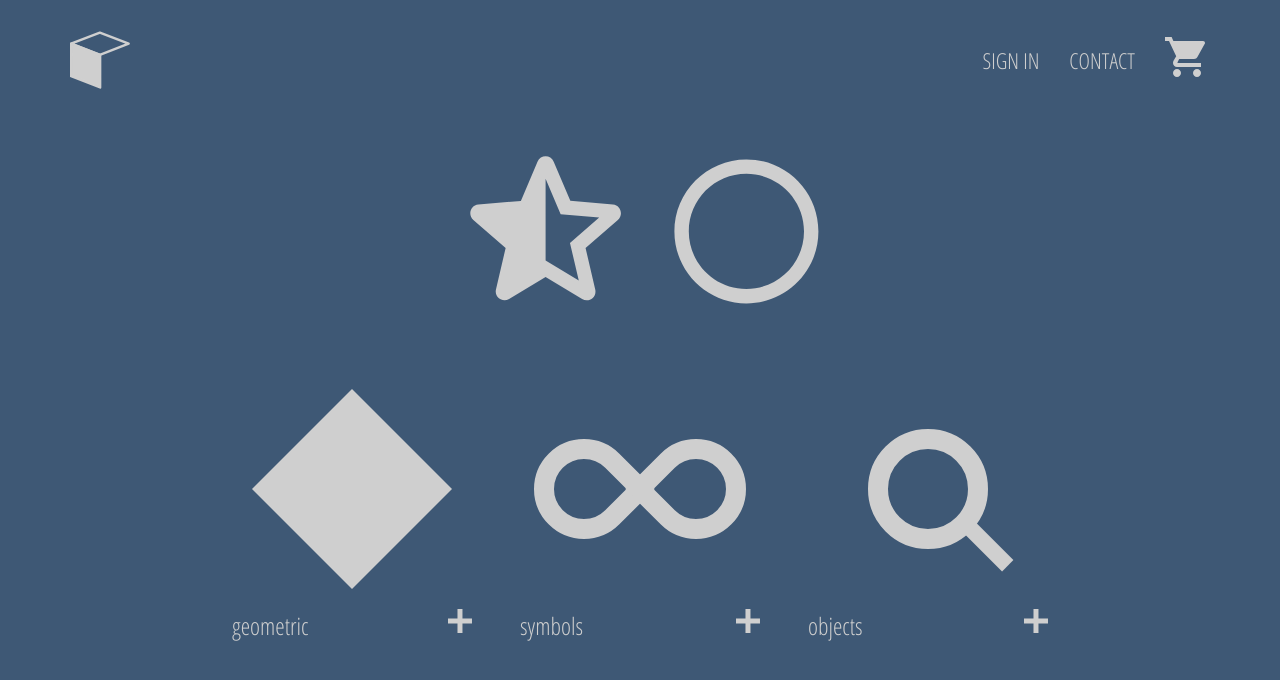
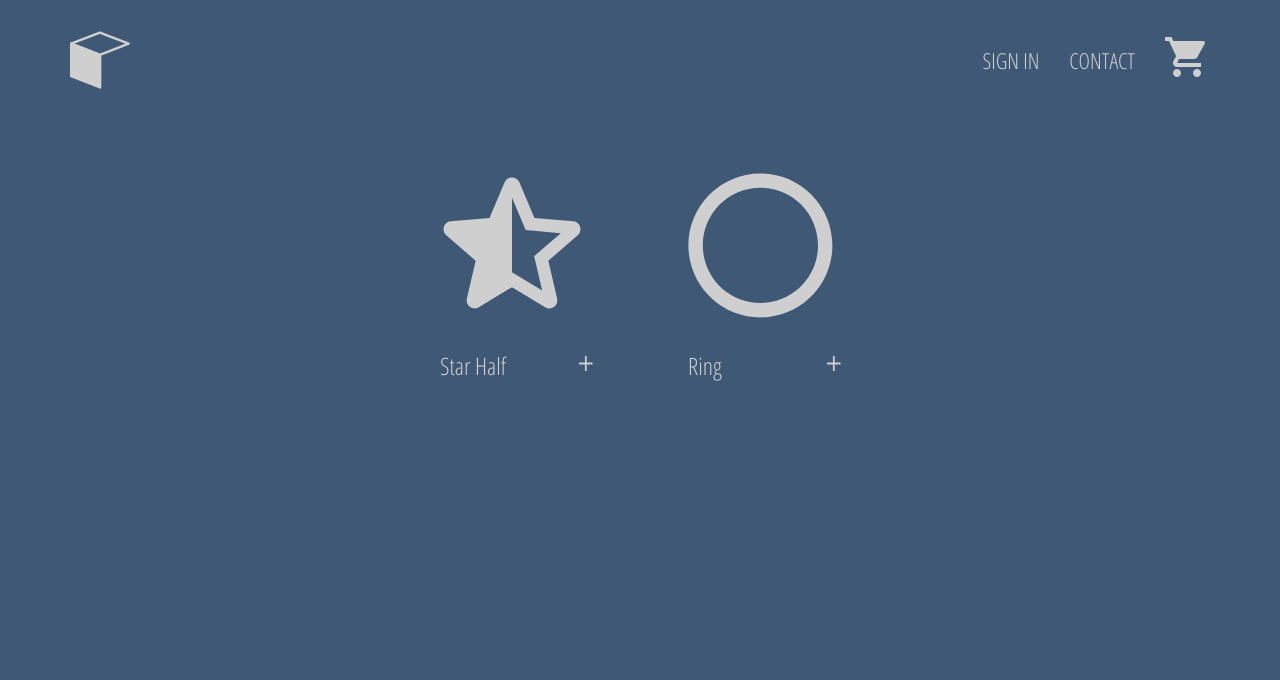
Before and after one commit to ParadigmEncryption/shape-shop, a React (Create React App) app: page / in a window 1280 px wide. Shown: the top 680 px of the page. Built offline with nearby package versions, Linux system fonts and the light colour scheme.

Commit message:
refactored code, removed directory and menu-item components, created styles for shape component

```diff
--- /dev/null
+++ b/src/components/card-list/card-list.component.jsx
@@ -0,0 +1,19 @@
+import React from 'react';
+
+import svgData from '../../utils/svg-data';
+
+import Shape from '../shape/shape.component';
+
+import './card-list.styles.scss';
+
+const CardList = () => (
+  <div className='svg-container'>
+    {
+      svgData.map(({ id, svg, size, type, ...otherSVGDataProps }) => (
+        <Shape key={id} shape={svg} size={size} type={type} {...otherSVGDataProps} />
+      ))
+    }
+  </div>
+)
+
+export default CardList;
--- /dev/null
+++ b/src/components/card-list/card-list.styles.scss
@@ -0,0 +1,5 @@
+
+
+.svg-container {
+  display: flex;
+}
--- /dev/null
+++ b/src/components/card/card.styles.scss
@@ -0,0 +1,33 @@
+$shape-color: #cfcfcf;
+
+.shape-container {
+  display: grid;
+  grid-template-rows: 240px 24px;
+  width: 240px;
+  margin: 24px;
+
+    .shape {
+      display: flex;
+      align-items: center;
+      justify-content: center;
+      // border: 2px solid gray;
+      cursor: pointer;
+
+    .shape-footer {
+      width: 100%;
+      display: flex;
+      flex-direction: space-between;
+      font-size: 24px;
+
+      .type {
+        width: 90%;
+      }
+
+      .plus {
+        width: 10%;
+        fill: $shape-color;
+        cursor: pointer;
+      }
+    }
+  }
+}
--- a/src/components/cards/cards.component.jsx
+++ /dev/null
@@ -1,19 +0,0 @@
-import React from 'react';
-
-import svgData from '../../utils/svg-data';
-
-import Shape from '../shape/shape.component';
-
-import './cards.styles.scss';
-
-const Cards = () => (
-  <div className='svg-container'>
-    {
-      svgData.map(icon => (
-        <Shape key={icon.id} shape={icon.svg} size={icon.size} className='svg-icon' />
-      ))
-    }
-  </div>
-)
-
-export default Cards;
--- a/src/components/cards/cards.styles.scss
+++ /dev/null
@@ -1,17 +0,0 @@
-.svg-icon{
-  fill: #cfcfcf;
-  stroke: #cfcfcf;
-  stroke-width: 0;
-  text-align: center;
-}
-
-// path {
-//   height: 100px;
-//   width: 100px;
-// }
-
-.svg-container {
-  display: flex;
-
-
-}
--- a/src/components/menu-item/menu-item.styles.scss
+++ b/src/components/menu-item/menu-item.styles.scss
@@ -1,101 +1,101 @@
-$shape-color: #cfcfcf;
+// $shape-color: #cfcfcf;
 
-.shape-container {
-  display: grid;
-  grid-template-rows: 240px 24px;
-  width: 240px;
-  margin: 24px;
+// .shape-container {
+//   display: grid;
+//   grid-template-rows: 240px 24px;
+//   width: 240px;
+//   margin: 24px;
 
-  .shape {
-    display: flex;
-    align-items: center;
-    justify-content: center;
-    // border: 2px solid gray;
-    cursor: pointer;
+//   .shape {
+//     display: flex;
+//     align-items: center;
+//     justify-content: center;
+//     // border: 2px solid gray;
+//     cursor: pointer;
 
-    .geometric {
-      width: 0;
-      height: 0;
-      border: 100px solid transparent;
-      border-bottom-color: $shape-color;
-      position: relative;
-      top: -100px;
-    }
-    .geometric:after {
-      content: '';
-      position: absolute;
-      left: -100px;
-      top: 100px;
-      width: 0;
-      height: 0;
-      border: 100px solid transparent;
-      border-top-color: $shape-color;
-    }
-  }
+//     .geometric {
+//       width: 0;
+//       height: 0;
+//       border: 100px solid transparent;
+//       border-bottom-color: $shape-color;
+//       position: relative;
+//       top: -100px;
+//     }
+//     .geometric:after {
+//       content: '';
+//       position: absolute;
+//       left: -100px;
+//       top: 100px;
+//       width: 0;
+//       height: 0;
+//       border: 100px solid transparent;
+//       border-top-color: $shape-color;
+//     }
+//   }
 
-  .symbols {
-    position: relative;
-    width: 212px;
-    height: 100px;
-    box-sizing: content-box;
-  }
-  .symbols:before,
-  .symbols:after {
-    content: "";
-    box-sizing: content-box;
-    position: absolute;
-    top: 0;
-    left: 0;
-    width: 60px;
-    height: 60px;
-    border: 20px solid $shape-color;
-    border-radius: 50px 50px 0 50px;
-    transform: rotate(-45deg);
-  }
-  .symbols:after {
-    left: auto;
-    right: 0;
-    border-radius: 50px 50px 50px 0;
-    transform: rotate(45deg);
-  }
+//   .symbols {
+//     position: relative;
+//     width: 212px;
+//     height: 100px;
+//     box-sizing: content-box;
+//   }
+//   .symbols:before,
+//   .symbols:after {
+//     content: "";
+//     box-sizing: content-box;
+//     position: absolute;
+//     top: 0;
+//     left: 0;
+//     width: 60px;
+//     height: 60px;
+//     border: 20px solid $shape-color;
+//     border-radius: 50px 50px 0 50px;
+//     transform: rotate(-45deg);
+//   }
+//   .symbols:after {
+//     left: auto;
+//     right: 0;
+//     border-radius: 50px 50px 50px 0;
+//     transform: rotate(45deg);
+//   }
 
-  .objects {
-    font-size: 200px;
-    display: inline-block;
-    width: 0.4em;
-    box-sizing: content-box;
-    height: 0.4em;
-    border: 0.1em solid $shape-color;
-    position: relative;
-    border-radius: 0.35em;
-  }
-  .objects:before {
-    content: "";
-    display: inline-block;
-    position: absolute;
-    right: -0.25em;
-    bottom: -0.1em;
-    border-width: 0;
-    background: $shape-color;
-    width: 0.35em;
-    height: 0.08em;
-    transform: rotate(45deg);
-  }
+//   .objects {
+//     font-size: 200px;
+//     display: inline-block;
+//     width: 0.4em;
+//     box-sizing: content-box;
+//     height: 0.4em;
+//     border: 0.1em solid $shape-color;
+//     position: relative;
+//     border-radius: 0.35em;
+//   }
+//   .objects:before {
+//     content: "";
+//     display: inline-block;
+//     position: absolute;
+//     right: -0.25em;
+//     bottom: -0.1em;
+//     border-width: 0;
+//     background: $shape-color;
+//     width: 0.35em;
+//     height: 0.08em;
+//     transform: rotate(45deg);
+//   }
 
-  .shape-footer {
-    width: 100%;
-    display: flex;
-    flex-direction: space-between;
-    font-size: 24px;
+//   .shape-footer {
+//     width: 100%;
+//     display: flex;
+//     flex-direction: space-between;
+//     font-size: 24px;
 
-    .title {
-      width: 90%;
-    }
+//     .title {
+//       width: 90%;
+//     }
 
-    .plus {
-      width: 10%;
-      fill: $shape-color;
-      cursor: pointer;
-    }
-  }
-}
+//     .plus {
+//       width: 10%;
+//       fill: $shape-color;
+//       cursor: pointer;
+//     }
+//   }
+// }
--- a/src/components/shape/shape.component.jsx
+++ b/src/components/shape/shape.component.jsx
@@ -1,25 +1,36 @@
 import React from 'react';
 import PropTypes from 'prop-types';
 
+import { ReactComponent as Plus } from '../../assets/plus.svg';
+
+import './shape.styles.scss';
+
 const config = {
   svg: {
-
     display: 'block',
     margin: 'auto'
-
   }
 };
 
 const Shape = props => (
+  <div className='shape-container'>
+  <div className='shape'>
     <svg
       style={config.svg}
       width={`${props.size}`}
       height={`${props.size}`}
       viewBox={`0 0 25 25`}
-    className={props.className}
+      className='svg-icon'
     >
       <path d={props.shape} />
     </svg>
+  </div>
+  <div className='shape-footer'>
+    <span className='type'>{props.type}</span>
+    <span className='plus'>+</span>
+  </div>
+</div>
+
 );
 
 Shape.propTypes = {
--- a/src/components/shape/shape.styles.scss
+++ b/src/components/shape/shape.styles.scss
@@ -0,0 +1,38 @@
+$shape-color: #cfcfcf;
+
+.shape-container {
+  display: grid;
+  grid-template-rows: 200px 24px;
+  width: 200px;
+  margin: 24px;
+
+    .shape {
+      display: flex;
+      align-items: center;
+      justify-content: center;
+    }
+
+    .svg-icon{
+      fill: #cfcfcf;
+      stroke: #cfcfcf;
+      stroke-width: 0;
+    }
+
+  .shape-footer {
+    width: 100%;
+    display: flex;
+    flex-direction: space-between;
+    padding: 0 24px;
+    font-size: 24px;
+
+    .type {
+      width: 90%;
+    }
+
+    .plus {
+      width: 10%;
+      font-family: Tahoma, Helvetica, sans-serif;
+      cursor: pointer;
+    }
+  }
+}
--- a/src/pages/homepage/homepage.component.jsx
+++ b/src/pages/homepage/homepage.component.jsx
@@ -1,15 +1,14 @@
 import React from 'react'
 
 import Directory from '../../components/directory/directory.component';
-import Cards from '../../components/cards/cards.component';
+import CardList from '../../components/card-list/card-list.component';
 
 import './homepage.styles.scss';
 
 const Homepage = props => {
   return (
     <div className='homepage'>
-      <Cards />
-      <Directory />
+      <CardList />
     </div>
   );
 }
--- a/src/utils/svg-data.js
+++ b/src/utils/svg-data.js
@@ -5,7 +5,7 @@ export default [
     id: 1,
     svg: shapePaths.starHalf,
     type: 'Star Half',
-    size: 220
+    size: 200
 
   },
   {
```
Also changed, not shown: src/components/card/card.component.jsx (added, +17 -0 lines), src/utils/shape-paths.js (+8 -5 lines), src/assets/cross.svg (added). Lines whose indentation alone changed are shown as unchanged.
